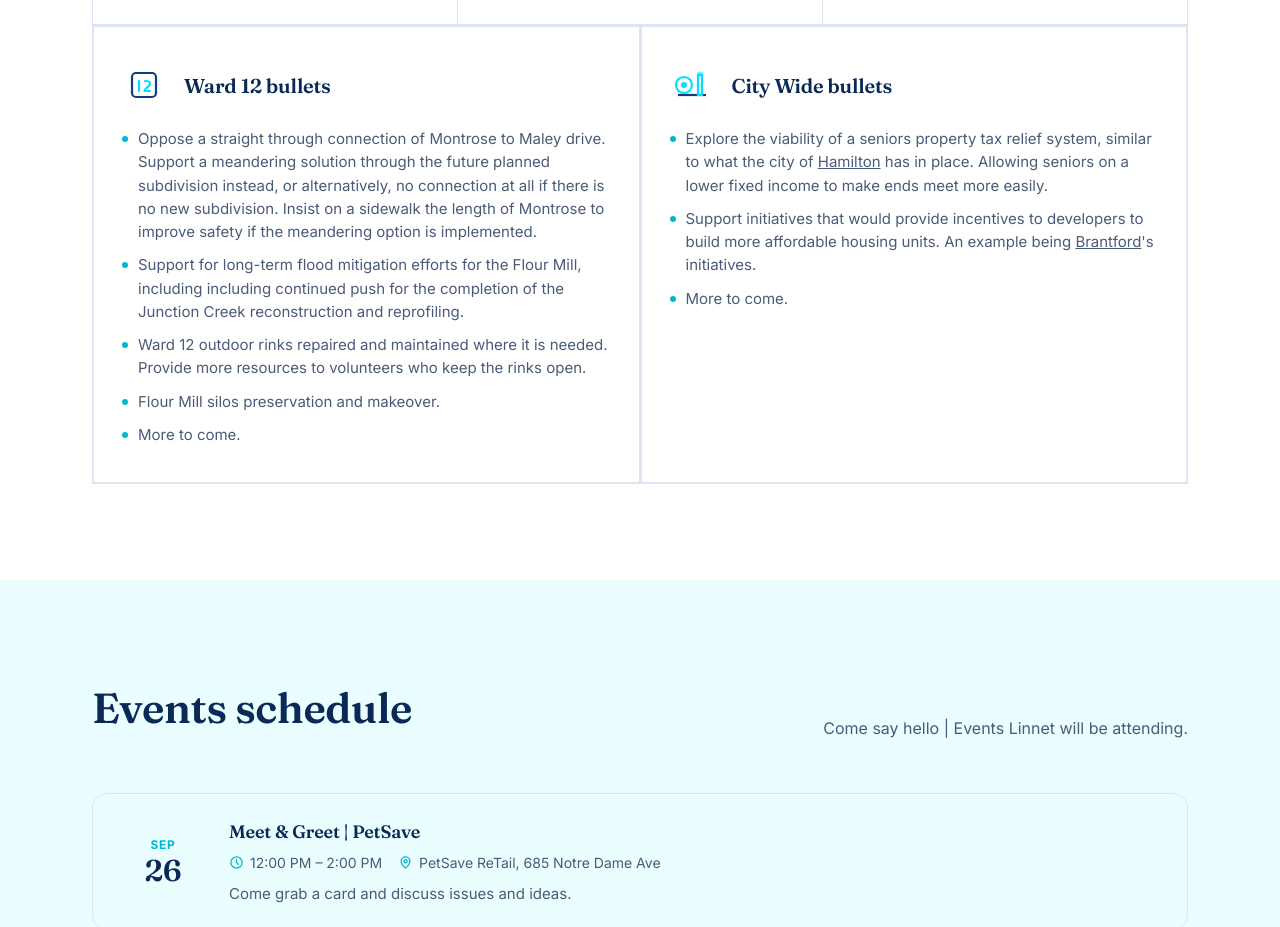
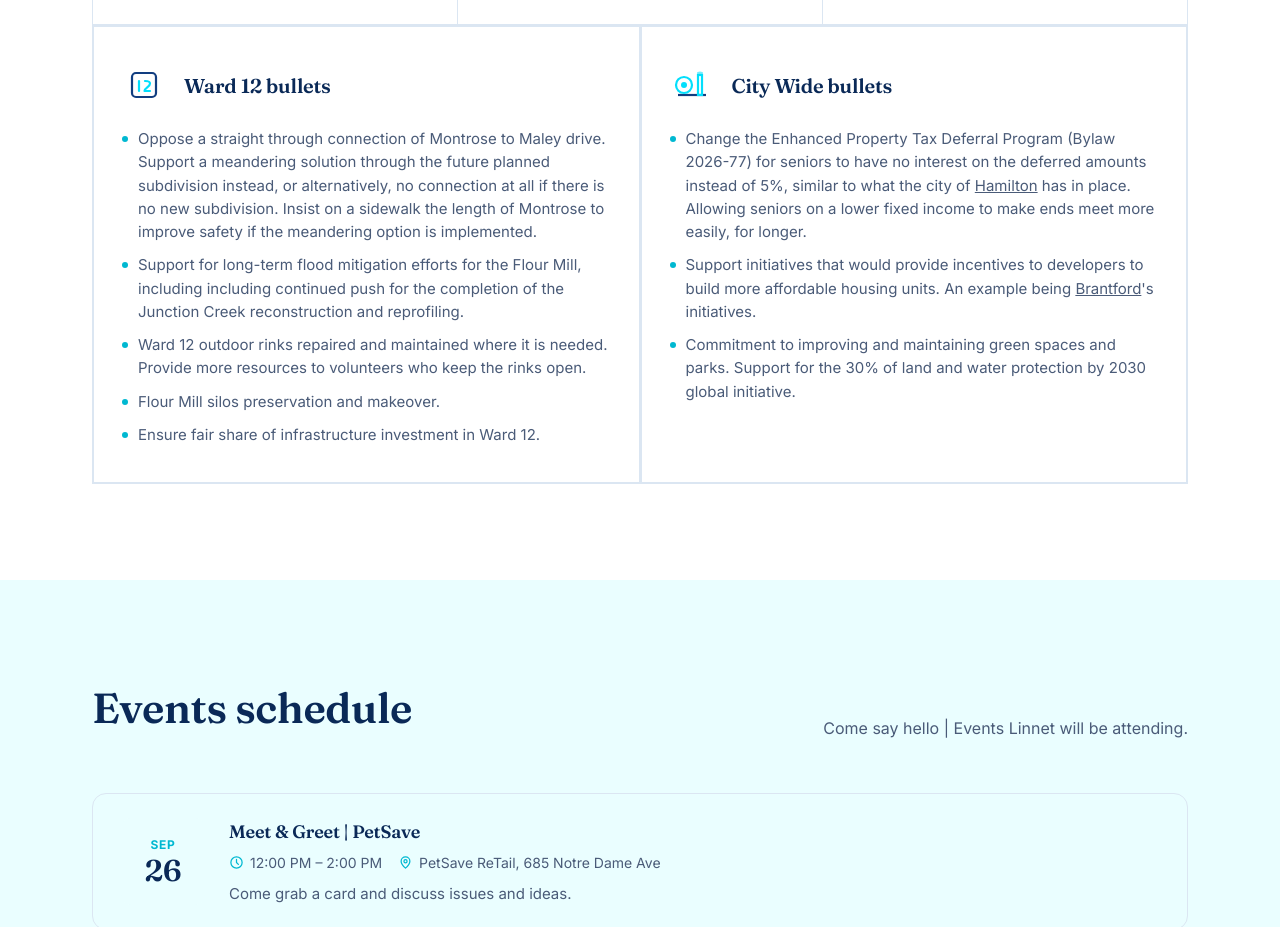
Before and after one commit to LinnetRimmer/LinnetRimmer.github.io, a plain HTML site: page index.html in a window 1280 px wide. Shown: the part 3540-4467 px from the top of the page. Drawn offline with Linux system fonts and the light colour scheme.

Commit message:
Small wording changes

```diff
--- a/index.html
+++ b/index.html
@@ -891,7 +891,7 @@
       </div>
       <div class="bullet-item">
         <div class="dot"></div>
-        <p>More to come.</p>
+        <p>Ensure fair share of infrastructure investment in Ward 12.</p>
       </div>
     </div>
   </div>
@@ -913,7 +913,7 @@
     <div class="bullet-list">
       <div class="bullet-item">
         <div class="dot"></div>
-        <p>Explore the viability of a seniors property tax relief system, similar to what the city of <a href="https://www.hamilton.ca/home-neighbourhood/property-taxes/property-tax-billing/tax-assistance-programs">Hamilton</a> has in place. Allowing seniors on a lower fixed income to make ends meet more easily.</p>
+        <p>Change the Enhanced Property Tax Deferral Program (Bylaw 2026-77) for seniors to have no interest on the deferred amounts instead of 5%, similar to what the city of <a href="https://www.hamilton.ca/home-neighbourhood/property-taxes/property-tax-billing/tax-assistance-programs">Hamilton</a> has in place. Allowing seniors on a lower fixed income to make ends meet more easily, for longer.</p>
       </div>
       <div class="bullet-item">
         <div class="dot"></div>
@@ -921,7 +921,7 @@
       </div>
       <div class="bullet-item">
         <div class="dot"></div>
-        <p>More to come.</p>
+        <p>Commitment to improving and maintaining green spaces and parks. Support for the 30% of land and water protection by 2030 global initiative.</p>
       </div>
     </div>
   </div>
```
